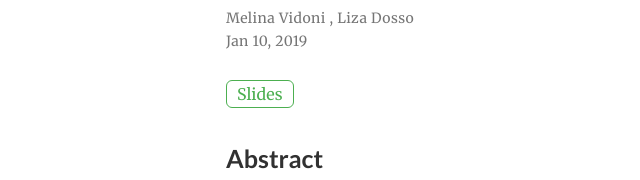
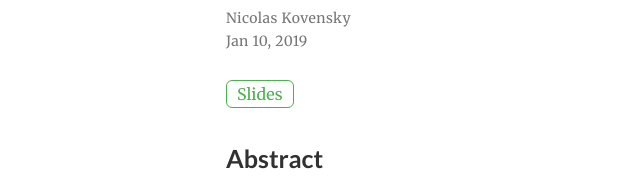
Before and after one commit to nicokov/nicokov.github.io, a plain HTML site: page talk/sotonu/index.html in a window 1280 px wide. Shown: the part 226-406 px from the top of the page, 54-694 px from the left. Drawn offline with nearby package versions, Linux system fonts and the light colour scheme; some packages are replaced by stand-ins of ours; some icons are missing.

Commit message:
Fix author sotonU

```diff
--- a/talk/sotonu/index.html
+++ b/talk/sotonu/index.html
@@ -308,10 +308,7 @@
 
   <div>
     <span itemscope itemprop="author" itemtype="http://schema.org/Person">
-      <span itemprop="name">Melina Vidoni</span>
-    </span>,
-    <span itemscope itemprop="author" itemtype="http://schema.org/Person">
-      <span itemprop="name">Liza Dosso</span>
+      <span itemprop="name">Nicolas Kovensky</span>
     </span>
 
   </div>
```
